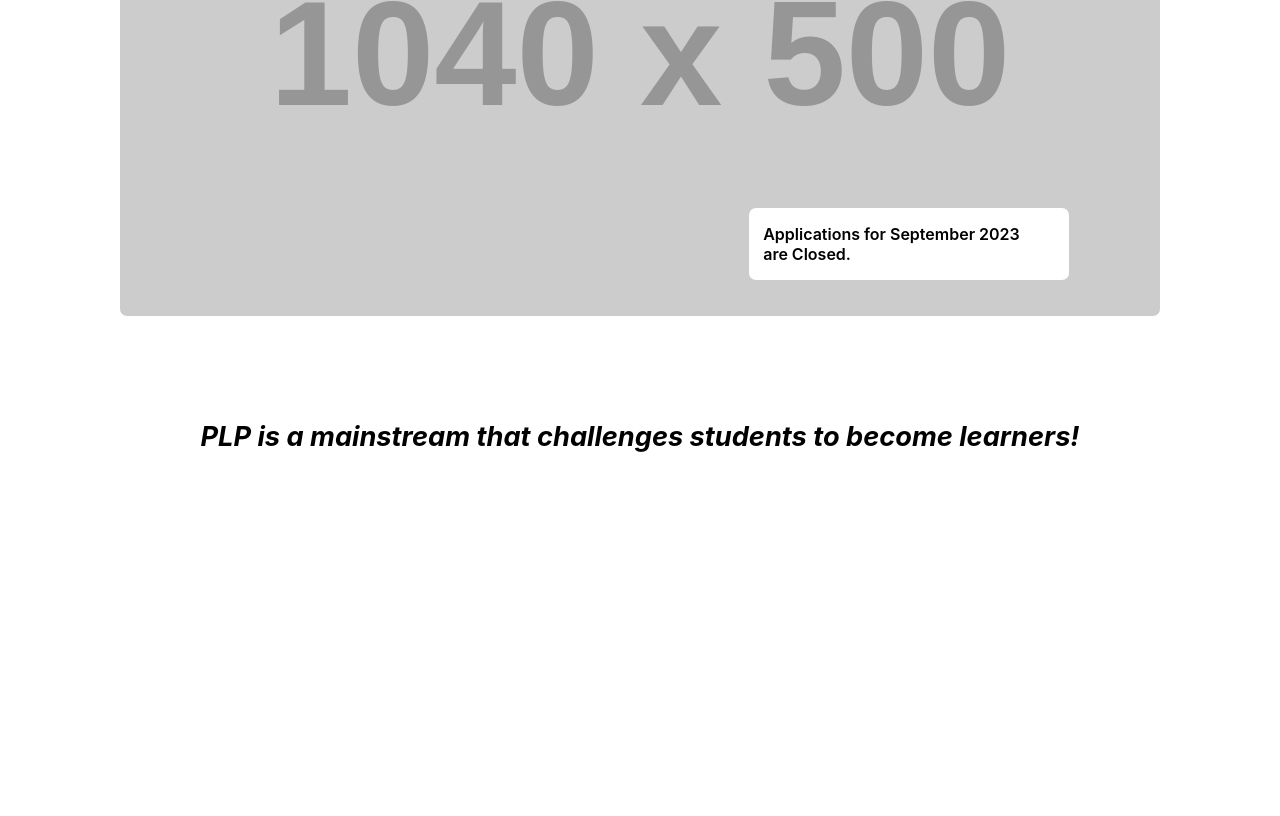
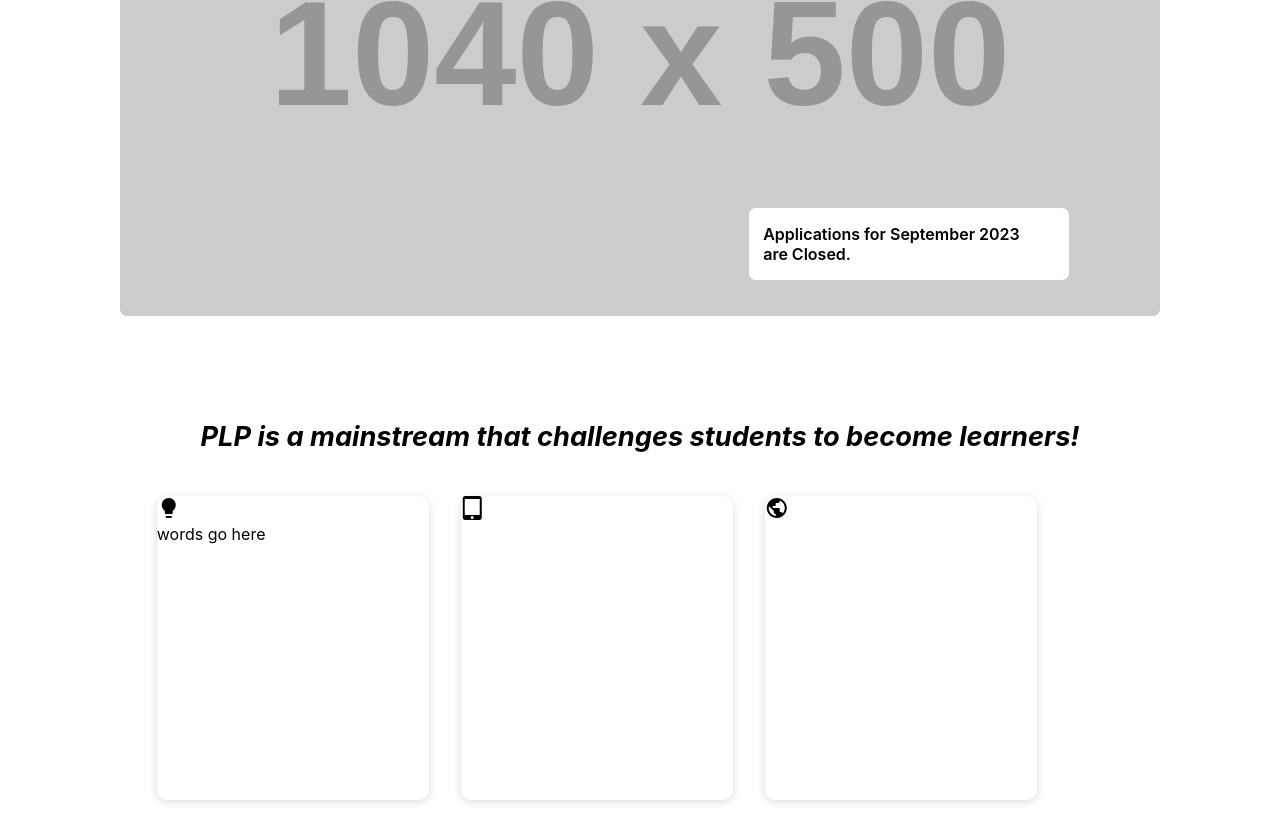
Before and after one commit to rainnfx/PLP-Site, a website built with Vite: page index.html in a window 1280 px wide. Shown: the part 538-1354 px from the top of the page. Before the commit the page ends 1018 px from the top, so only its background shows below. Built offline with nearby package versions, Linux system fonts and the light colour scheme; placeholder pictures from the web are drawn by us.

Commit message:
Finn is making more changes, but we are mainly working on the 3 cards right now.

```diff
--- a/index.html
+++ b/index.html
@@ -7,6 +7,8 @@
   <title>Preformance Learning Program</title>
   <link rel="shortcut icon" type="image/x-icon" href="./assets/plp.svg" />
   <link href="./style.css" rel="stylesheet" type="text/css" />
+  <link href="https://fonts.googleapis.com/icon?family=Material+Icons"
+      rel="stylesheet">
 
 </head>
 
@@ -59,11 +61,26 @@
 
       </div>
 
-      <div class="stuff">
-        <div class="pbl"></div>
-        <div class="tfl"></div>
-        <div class="btc"></div>
-      </div>
+      <div class="cards">
+
+        <div class="card">
+          <div class="pbl">
+          <div class="pbl-front">
+          <span class="material-icons">lightbulb</span>
+          </div>
+          <div class ="pbl-back"> words go here</div>
+          </div>
+        </div>
+
+        <div class="card">
+          <span class="material-icons">tablet_mac</span>
+        </div>
+
+        <div class="card">
+          <span class="material-icons">public</span>
+        </div>
+
+     </div>
 
     </section>
 
--- a/style.css
+++ b/style.css
@@ -155,3 +155,21 @@ body {
     font-weight: 650;
     font-style: italic;
   }
+
+/* Boxes for the sections */
+
+.cards {
+  display: flex;
+  flex-wrap: wrap;
+}
+
+.card {
+
+  border-radius: 10px;
+  box-shadow: 0 2px 8px rgba(0, 0, 0, 0.15);
+  width: 17rem;
+  height: 19rem;
+  margin: 1rem;
+  perspective: 2000px;
+
+}
```
